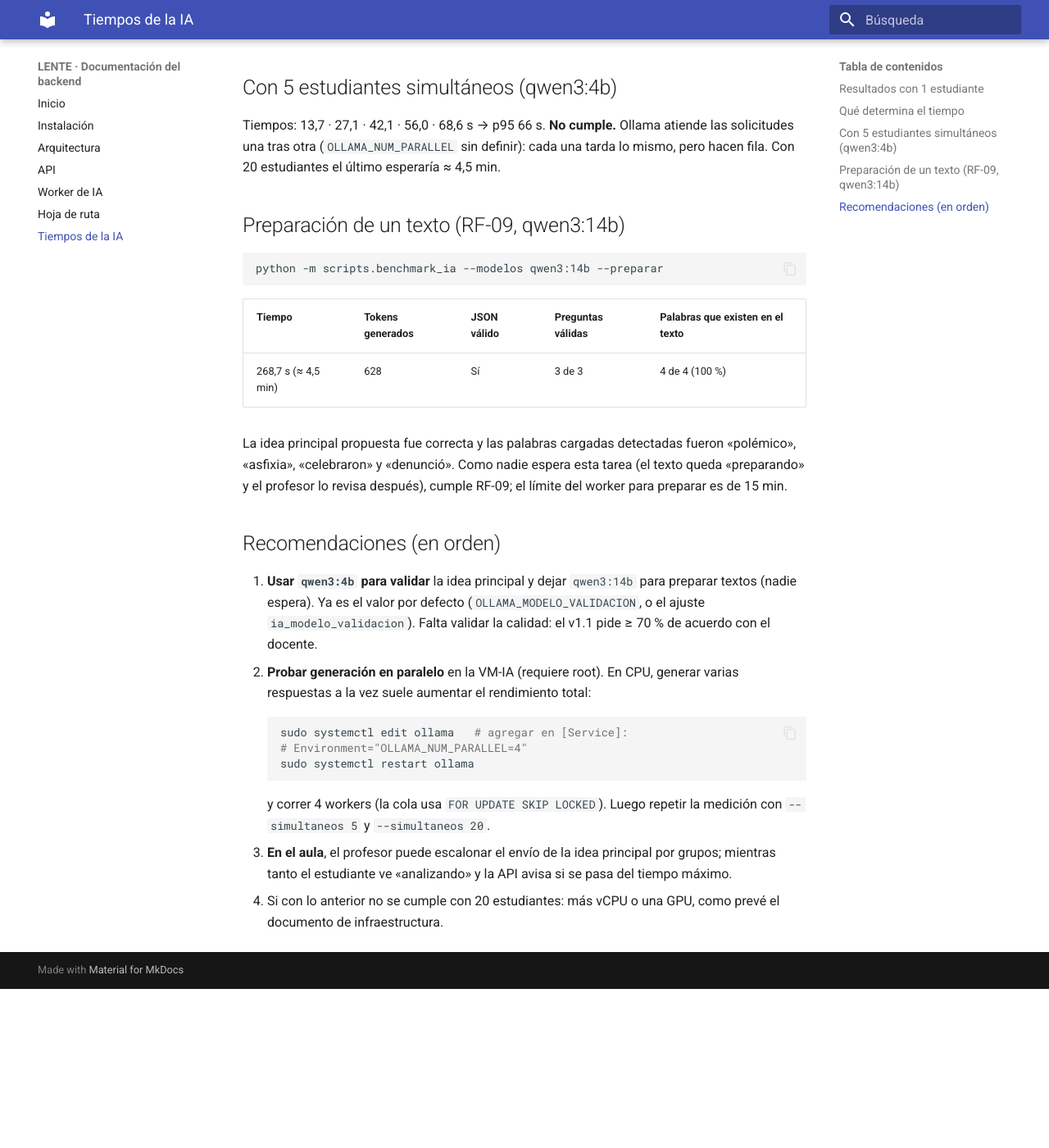
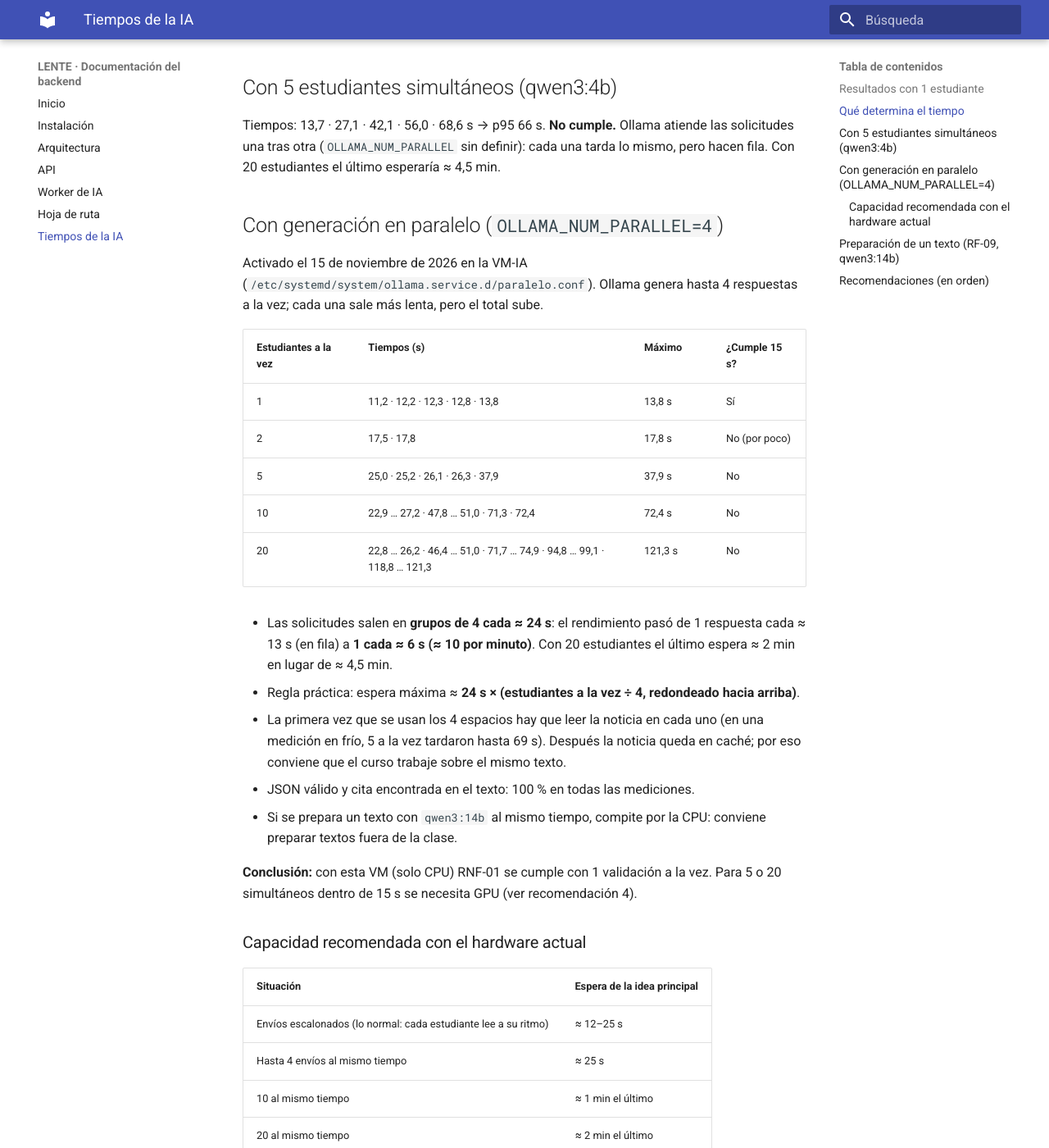
Before and after one commit to mvega09/lente, an MkDocs documentation site: the page built from docs/benchmark-ia.md, in a window 1280 px wide and 1400 px high, scrolled down 1119 px. Shown: the whole window at 82% size. Built offline with MkDocs 1.6.1 and Material for MkDocs 9.7.7, drawn with Linux system fonts in a browser that asks for light colours; before the commit the page ends 2325 px from its top, so only the background shows below that; some of the changed text lies outside the part shown.

Commit message:
Mide la validación con Ollama en paralelo y corre varias copias del worker
- docs/benchmark-ia.md: resultados con OLLAMA_NUM_PARALLEL=4 (1, 2, 5, 10 y
  20 estudiantes a la vez) y capacidad recomendada con el hardware actual.
- deploy/lente-worker@.service: plantilla para correr una copia del worker
  por cada espacio de Ollama.

Co-Authored-By: Claude Opus 5.5 <noreply@anthropic.com>

````diff
--- a/docs/benchmark-ia.md
+++ b/docs/benchmark-ia.md
@@ -45,6 +45,48 @@ Ollama atiende las solicitudes una tras otra (`OLLAMA_NUM_PARALLEL` sin
 definir): cada una tarda lo mismo, pero hacen fila. Con 20 estudiantes el
 último esperaría ≈ 4,5 min.
 
+## Con generación en paralelo (`OLLAMA_NUM_PARALLEL=4`)
+
+Activado el 15 de noviembre de 2026 en la VM-IA
+(`/etc/systemd/system/ollama.service.d/paralelo.conf`). Ollama genera hasta 4
+respuestas a la vez; cada una sale más lenta, pero el total sube.
+
+| Estudiantes a la vez | Tiempos (s) | Máximo | ¿Cumple 15 s? |
+|---|---|---|---|
+| 1 | 11,2 · 12,2 · 12,3 · 12,8 · 13,8 | 13,8 s | Sí |
+| 2 | 17,5 · 17,8 | 17,8 s | No (por poco) |
+| 5 | 25,0 · 25,2 · 26,1 · 26,3 · 37,9 | 37,9 s | No |
+| 10 | 22,9 … 27,2 · 47,8 … 51,0 · 71,3 · 72,4 | 72,4 s | No |
+| 20 | 22,8 … 26,2 · 46,4 … 51,0 · 71,7 … 74,9 · 94,8 … 99,1 · 118,8 … 121,3 | 121,3 s | No |
+
+- Las solicitudes salen en **grupos de 4 cada ≈ 24 s**: el rendimiento pasó de
+  1 respuesta cada ≈ 13 s (en fila) a **1 cada ≈ 6 s (≈ 10 por minuto)**.
+  Con 20 estudiantes el último espera ≈ 2 min en lugar de ≈ 4,5 min.
+- Regla práctica: espera máxima ≈ **24 s × (estudiantes a la vez ÷ 4, redondeado
+  hacia arriba)**.
+- La primera vez que se usan los 4 espacios hay que leer la noticia en cada uno
+  (en una medición en frío, 5 a la vez tardaron hasta 69 s). Después la noticia
+  queda en caché; por eso conviene que el curso trabaje sobre el mismo texto.
+- JSON válido y cita encontrada en el texto: 100 % en todas las mediciones.
+- Si se prepara un texto con `qwen3:14b` al mismo tiempo, compite por la CPU:
+  conviene preparar textos fuera de la clase.
+
+**Conclusión:** con esta VM (solo CPU) RNF-01 se cumple con 1 validación a la
+vez. Para 5 o 20 simultáneos dentro de 15 s se necesita GPU (ver recomendación 4).
+
+### Capacidad recomendada con el hardware actual
+
+| Situación | Espera de la idea principal |
+|---|---|
+| Envíos escalonados (lo normal: cada estudiante lee a su ritmo) | ≈ 12–25 s |
+| Hasta 4 envíos al mismo tiempo | ≈ 25 s |
+| 10 al mismo tiempo | ≈ 1 min el último |
+| 20 al mismo tiempo | ≈ 2 min el último |
+| 30 al mismo tiempo | ≈ 3 min el último |
+
+La API y la base no son el límite (atienden cientos de estudiantes conectados);
+el límite es solo la validación con IA, que procesa ≈ 10 respuestas por minuto.
+
 ## Preparación de un texto (RF-09, qwen3:14b)
 
 ```bash
@@ -66,15 +108,12 @@ cumple RF-09; el límite del worker para preparar es de 15 min.
    para preparar textos (nadie espera). Ya es el valor por defecto
    (`OLLAMA_MODELO_VALIDACION`, o el ajuste `ia_modelo_validacion`).
    Falta validar la calidad: el v1.1 pide ≥ 70 % de acuerdo con el docente.
-2. **Probar generación en paralelo** en la VM-IA (requiere root). En CPU,
-   generar varias respuestas a la vez suele aumentar el rendimiento total:
+2. **Generación en paralelo: activada** (`OLLAMA_NUM_PARALLEL=4`, ver arriba).
+   Correr 4 copias del worker para aprovecharla (la cola usa
+   `FOR UPDATE SKIP LOCKED` y atiende primero la prioridad 1):
    ```bash
-   sudo systemctl edit ollama   # agregar en [Service]:
-   # Environment="OLLAMA_NUM_PARALLEL=4"
-   sudo systemctl restart ollama
+   sudo systemctl enable --now lente-worker@{1..4}
    ```
-   y correr 4 workers (la cola usa `FOR UPDATE SKIP LOCKED`). Luego repetir
-   la medición con `--simultaneos 5` y `--simultaneos 20`.
 3. **En el aula**, el profesor puede escalonar el envío de la idea principal
    por grupos; mientras tanto el estudiante ve «analizando» y la API avisa
    si se pasa del tiempo máximo.
````
Also changed, not shown: docs/hoja-de-ruta.md (+4 -2 lines), 2 other files.
